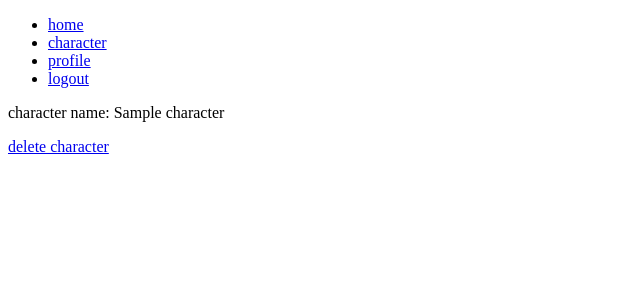
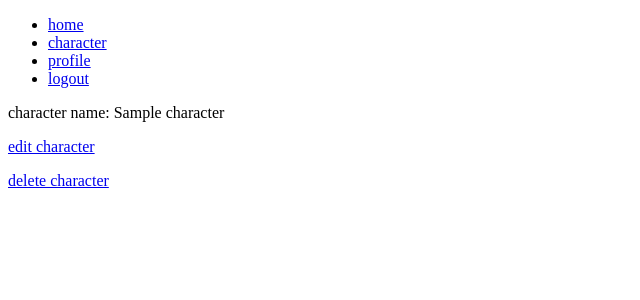
Before and after one commit to brunosardinepi/ashirahprime-old, a Django app: page /characters/ in a window 1280 px wide. Shown: the top 300 px of the page, without its empty margins (0-640 px from the left). Run offline with Django 3.2, Linux system fonts and the light colour scheme; a user stored in the database is signed in; tables that the repository leaves empty hold one stand-in row (values such as "Sample post").

Commit message:
#2 -- edit character

```diff
--- a/characters/templates/characters/character_detail.html
+++ b/characters/templates/characters/character_detail.html
@@ -3,6 +3,7 @@
 {% block body_content %}
     {% if character %}
         <p>character name: {{ character.name }}</p>
+        <p><a href="{% url 'characters:character_edit' pk=character.pk %}">edit character</a></p>
         <p><a href="{% url 'characters:character_delete' pk=character.pk %}">delete character</a></p>
     {% else %}
         no character. <a href="{% url 'characters:character_create' %}">create character</a>
--- a/characters/urls.py
+++ b/characters/urls.py
@@ -6,6 +6,7 @@ from . import views
 app_name = 'characters'
 urlpatterns = [
     path('create/', views.CharacterCreateView.as_view(), name='character_create'),
+    path('<int:pk>/edit/', views.CharacterUpdateView.as_view(), name='character_edit'),
     path('<int:pk>/delete/', views.CharacterDeleteView.as_view(), name='character_delete'),
     path('', views.CharacterDetailView.as_view(), name='character_detail'),
 ]
--- a/characters/views.py
+++ b/characters/views.py
@@ -2,7 +2,7 @@ from django.core.exceptions import ObjectDoesNotExist
 from django.shortcuts import render
 from django.urls import reverse_lazy
 from django.views import View
-from django.views.generic.edit import CreateView, DeleteView
+from django.views.generic.edit import CreateView, DeleteView, UpdateView
 
 from . import forms
 from . import models
@@ -28,6 +28,11 @@ class CharacterCreateView(CreateView):
         return super().form_valid(form)
 
 
+class CharacterUpdateView(UpdateView):
+    model = models.Character
+    fields = ['name']
+
+
 class CharacterDeleteView(DeleteView):
     model = models.Character
     success_url = reverse_lazy('characters:character_detail')
```
